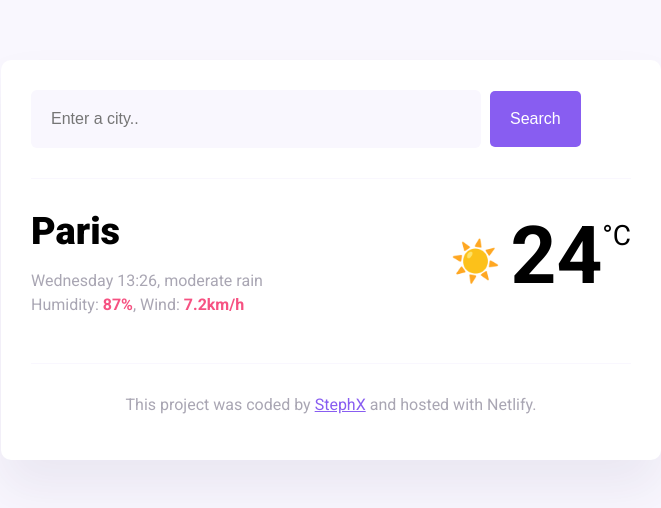
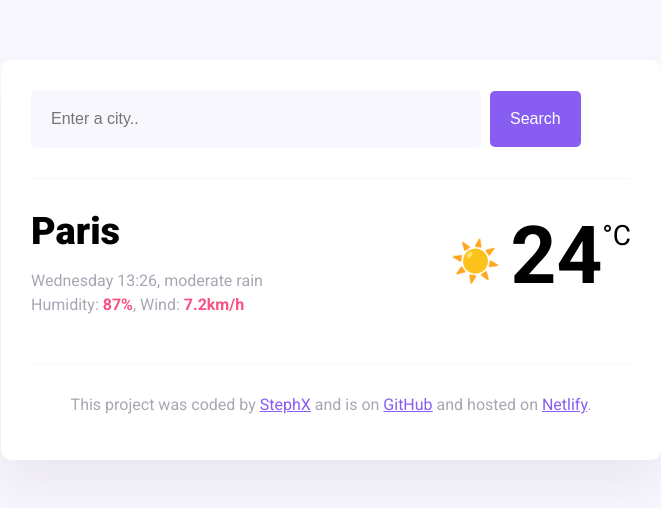
Before and after one commit to stephxho/my-weather-app, a plain HTML site: page index.html in a window 1280 px wide. Shown: the whole page, without its empty margins (309-970 px from the left). Drawn offline with nearby package versions, Linux system fonts and the light colour scheme.

Commit message:
Changed links in footer

```diff
--- a/index.html
+++ b/index.html
@@ -47,7 +47,15 @@
       <footer>
         <p>
           This project was coded by
-          <a href="#" target="_blank">StephX</a> and hosted with Netlify.
+          <a href="https://github.com/stephxho" target="_blank">StephX</a> and
+          is on
+          <a href="https://github.com/stephxho/my-weather-app" target="_blank"
+            >GitHub</a
+          >
+          and hosted on
+          <a href="https://dulcet-raindrop-921cf9.netlify.app" target="_blank"
+            >Netlify</a
+          >.
         </p>
       </footer>
     </div>
```
